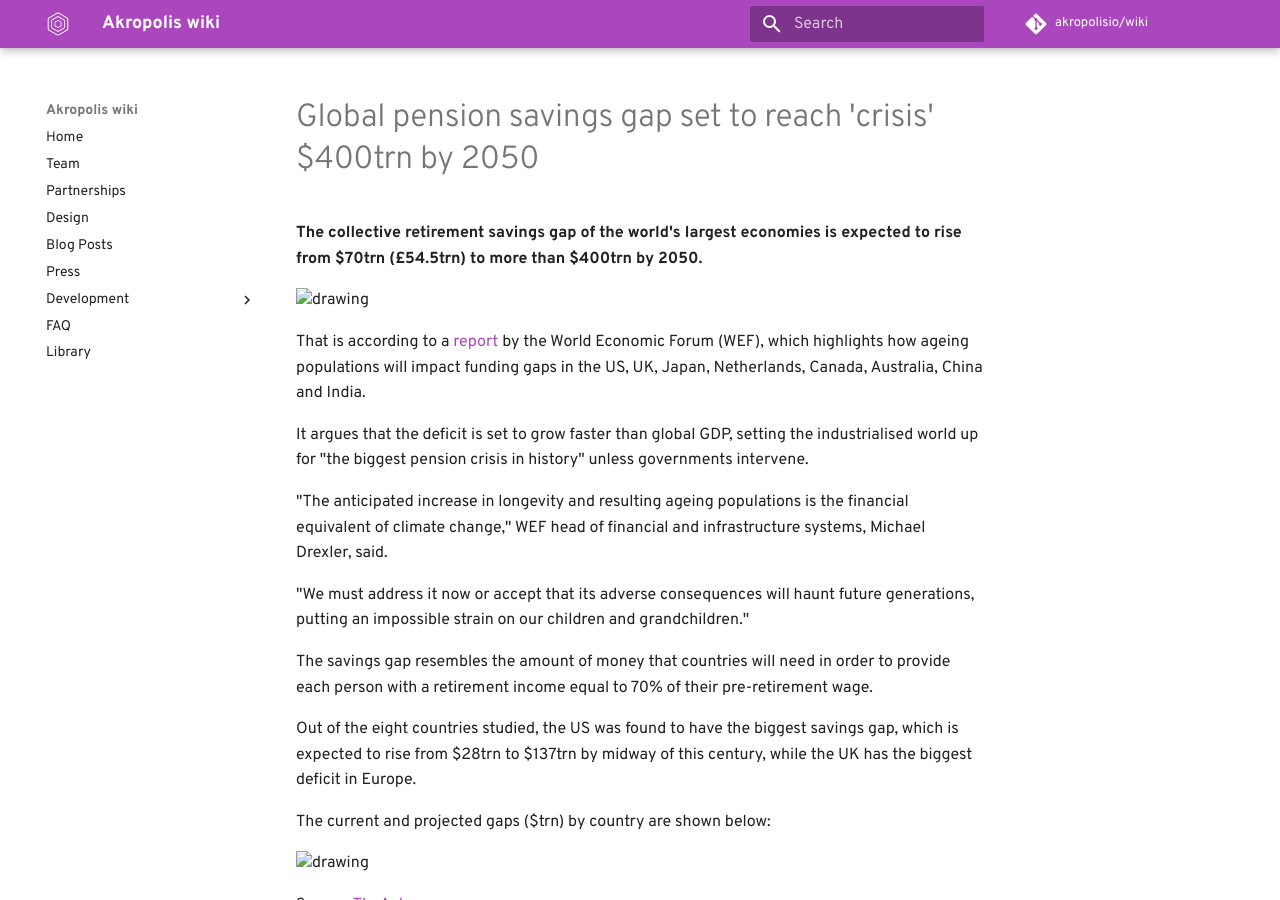
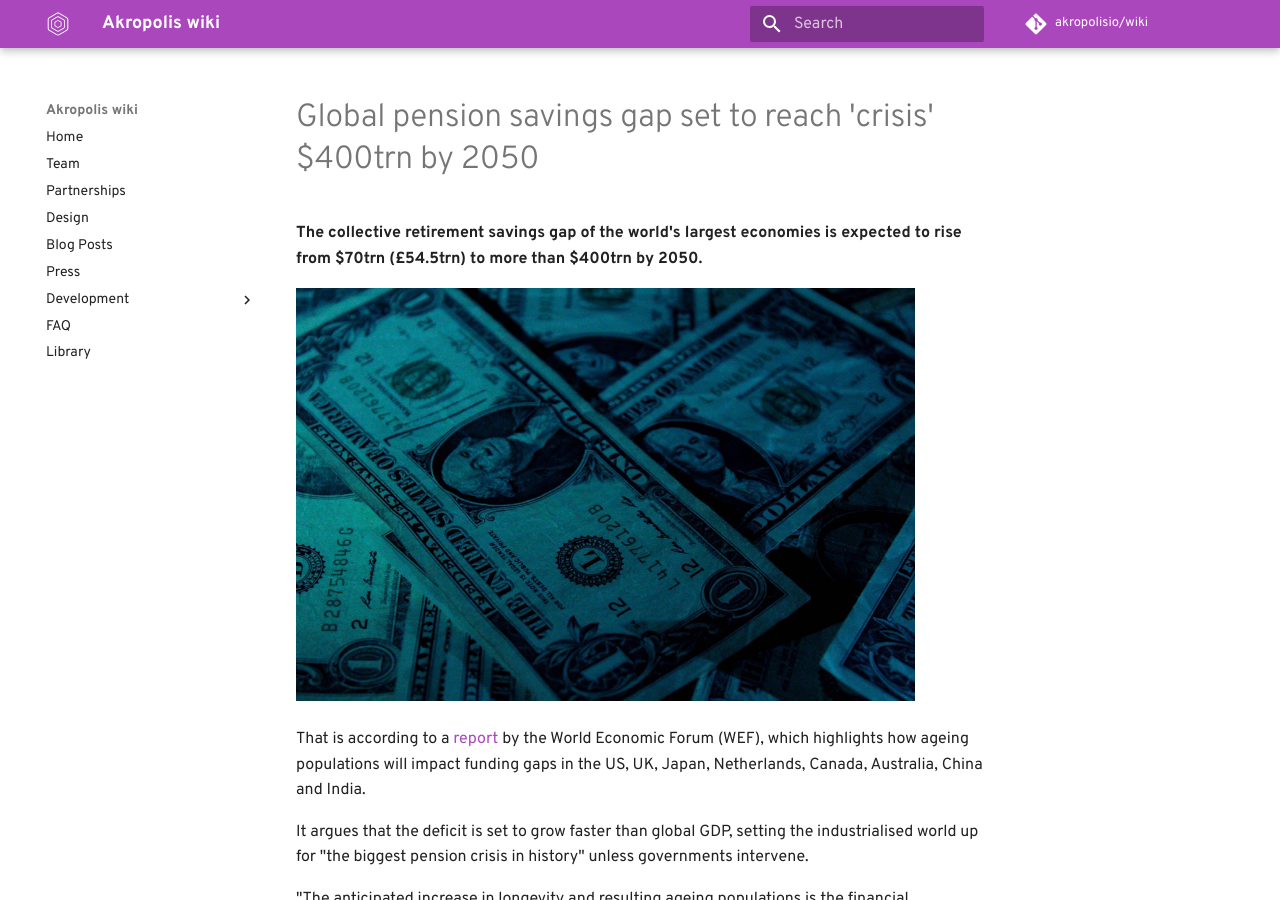
Before and after one commit to kaonone/wiki, an MkDocs documentation site: the page built from docs/library/2017 Global pension savings gap set to reach.md, in a window 1280 px wide and 900 px high. Built offline with MkDocs 1.6.1 and Material for MkDocs 9.7.7, drawn with Linux system fonts in a browser that asks for light colours; some web fonts are replaced; comment, search, counter and statistics services are not loaded; old or Windows-style settings are respelled for this version of MkDocs.

Commit message:
Update 2017 Global pension savings gap set to reach.md

```diff
--- a/docs/library/2017 Global pension savings gap set to reach.md
+++ b/docs/library/2017 Global pension savings gap set to reach.md
@@ -2,7 +2,7 @@
 
 **The collective retirement savings gap of the world&#39;s largest economies is expected to rise from $70trn (£54.5trn) to more than $400trn by 2050.**
 
-<img src="../images/library-img/pension%20savings%20gap/1.jpg" width="90%" alt="drawing" />
+<img src="/images/library-img/pension%20savings%20gap/1.jpg" width="90%" alt="drawing" />
 
 That is according to a [report](http://www3.weforum.org/docs/WEF_White_Paper_We_Will_Live_to_100.pdf) by the World Economic Forum (WEF), which highlights how ageing populations will impact funding gaps in the US, UK, Japan, Netherlands, Canada, Australia, China and India.
 
@@ -18,7 +18,7 @@ Out of the eight countries studied, the US was found to have the biggest savings
 
 The current and projected gaps ($trn) by country are shown below:
 
-<img src="../images/library-img/pension%20savings%20gap/2.png" width="95%" alt="drawing" />
+<img src="/images/library-img/pension%20savings%20gap/2.png" width="95%" alt="drawing" />
 
 Source: [TheActuary](http://www.theactuary.com/news/2017/05/global-pension-funding-gap-set-to-reach-crisis-400trn-by-2050/)
 
```
